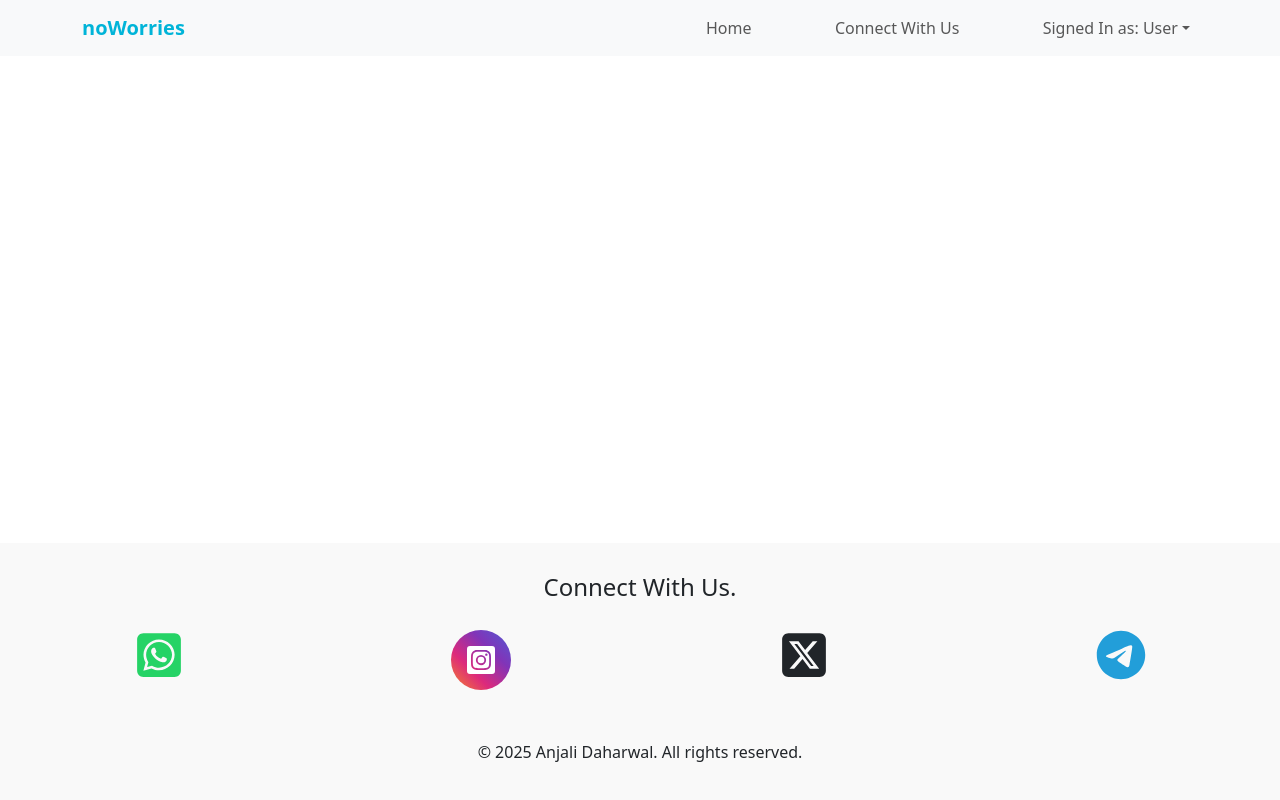
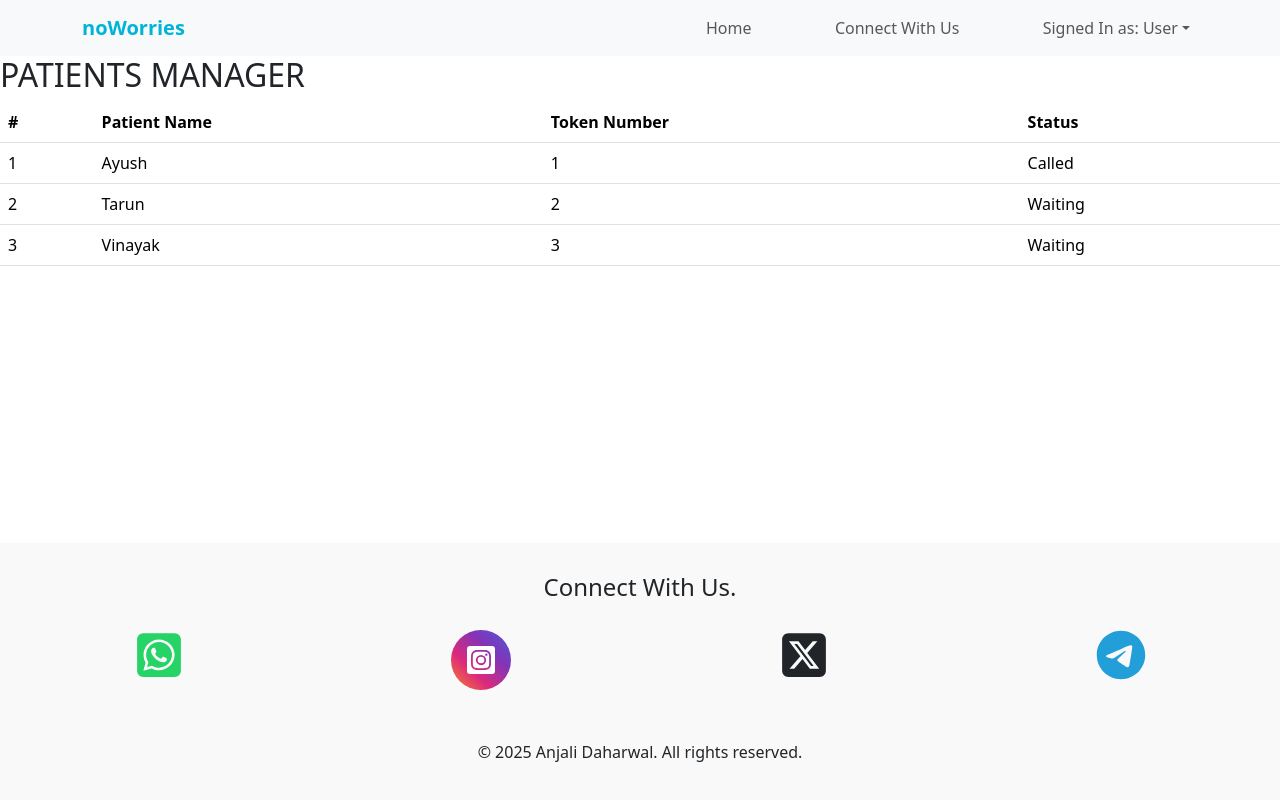
Before and after one commit to anjali012005/noworries, a React (Create React App) app in the folder frontend/: page /queue in a window 1280 px wide. Built offline with nearby package versions, Linux system fonts and the light colour scheme.

Commit message:
Created patient queue list

```diff
--- a/frontend/src/App.js
+++ b/frontend/src/App.js
@@ -5,6 +5,7 @@ import 'bootstrap/dist/css/bootstrap.min.css';
 import './App.css';
 import Footer from "./Pages/Footer/Footer";
 import BookDoctor from "./Components/BookDoctor/BookDoctor";
+import PatientQueue from "./Components/PatientQueue/PatientQueue";
 
 function App() {
   return (
@@ -15,6 +16,7 @@ function App() {
           <Routes>
             <Route path="/" element={<Home />} />
             <Route path="/book" element={<BookDoctor />} />
+            <Route path="/queue" element={<PatientQueue/>} />
           </Routes>
         </div>
         <Footer />
--- /dev/null
+++ b/frontend/src/Components/PatientQueue/PatientQueue.jsx
@@ -0,0 +1,44 @@
+import Table from 'react-bootstrap/Table';
+
+function PatientQueue() {
+    return (
+        <div className=''>
+            <h2>PATIENTS MANAGER</h2>
+            <Table responsive="sm">
+                <thead>
+                    <tr>
+                        <th>#</th>
+                        <th>Patient Name</th>
+                        <th>Token Number</th>
+                        <th>Status</th>
+
+                    </tr>
+                </thead>
+                <tbody>
+                    <tr>
+                        <td>1</td>
+                        <td>Ayush</td>
+                        <td>1</td>
+                        <td>Called</td>
+
+                    </tr>
+                    <tr>
+                        <td>2</td>
+                        <td>Tarun</td>
+                        <td>2</td>
+                        <td>Waiting</td>
+
+                    </tr>
+                    <tr>
+                        <td>3</td>
+                        <td>Vinayak</td>
+                        <td>3</td>
+                        <td>Waiting</td>
+                    </tr>
+                </tbody>
+            </Table>
+        </div>
+    );
+}
+
+export default PatientQueue;
```
Also changed, not shown: frontend/src/Components/PatientQueue/PatientQueue.css (added).
